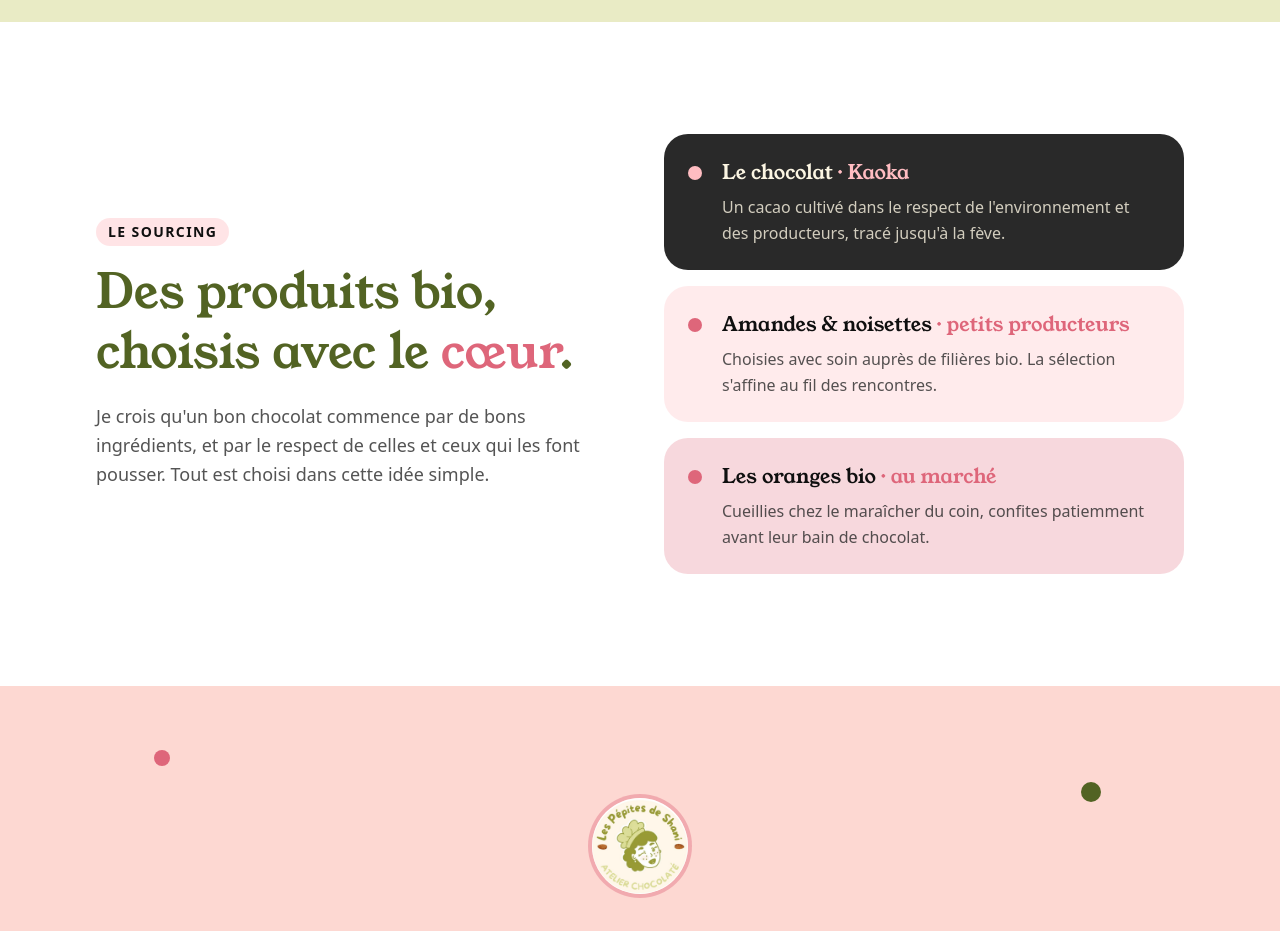
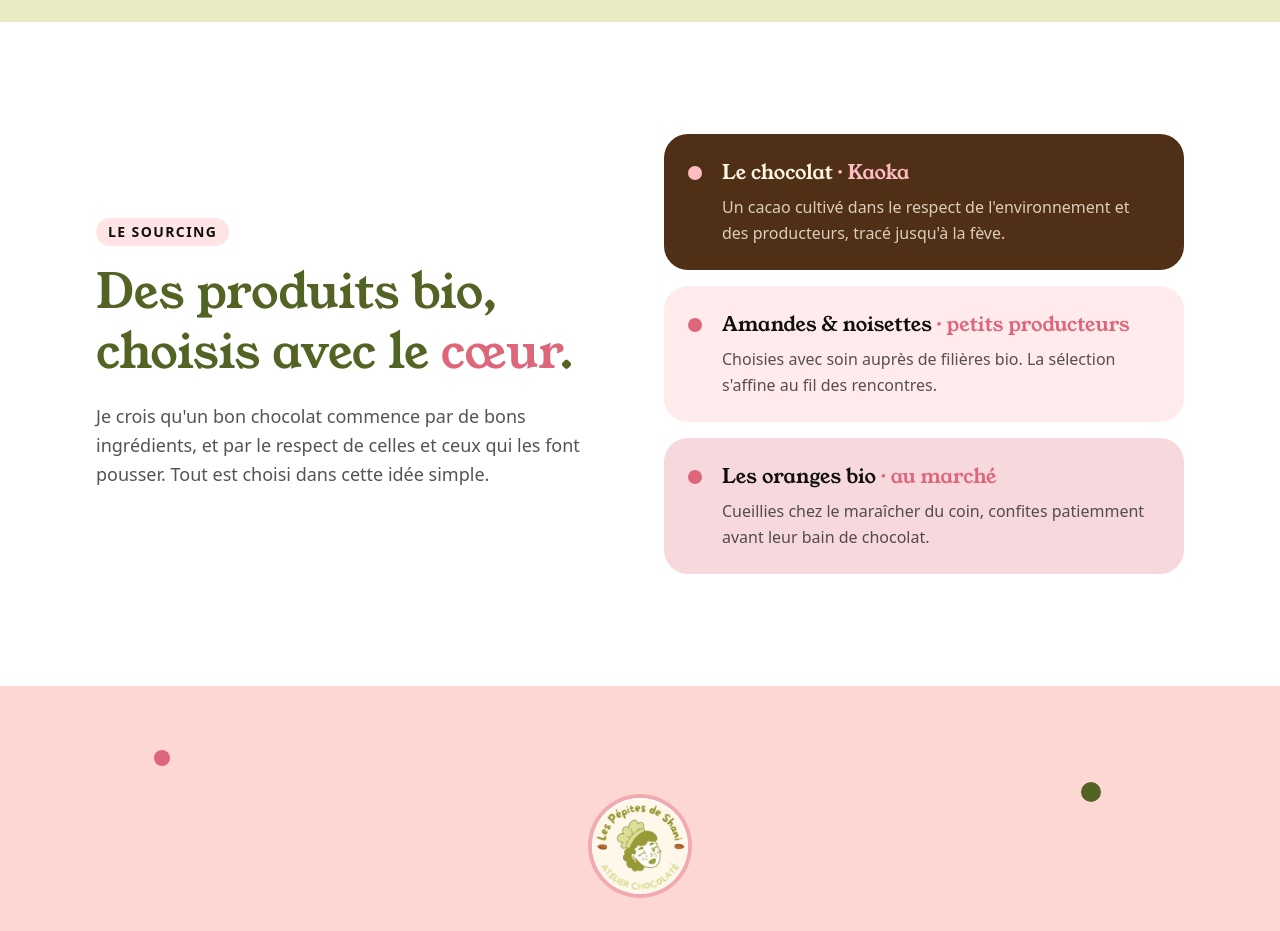
Before and after one commit to mdouet421/chocolaterie-shani, a React (Vite) app: page / in a window 1280 px wide. Shown: the part 2700-3631 px from the top of the page. Built offline with nearby package versions, Linux system fonts and the light colour scheme; what boring-avatars, cnfast would draw is missing.

Commit message:
feat: add chocolate color and apply to Kaoka card
remet le marron uniquement sur la carte Le chocolat Kaoka

```diff
--- a/src/index.css
+++ b/src/index.css
@@ -32,6 +32,7 @@
   --color-cocoa: oklch(0.28 0 0);
   --color-cocoa-deep: oklch(0.17 0 0);
   --color-praline: oklch(0.45 0 0);
+  --color-chocolate: oklch(0.34 0.06 55);
   --color-orange-zest: oklch(0.66 0.15 12);
   --color-honey: oklch(0.86 0.08 14);
   --color-strawberry: oklch(0.66 0.15 12);
--- a/src/routes/(prototype)/index.tsx
+++ b/src/routes/(prototype)/index.tsx
@@ -49,7 +49,7 @@
     title: "Le chocolat",
     from: "Kaoka",
     body: "Un cacao cultivé dans le respect de l'environnement et des producteurs, tracé jusqu'à la fève.",
-    card: "bg-cocoa text-cream",
+    card: "bg-chocolate text-cream",
     dot: "bg-honey",
     fromColor: "text-honey",
     bodyColor: "text-cream/80",
```
